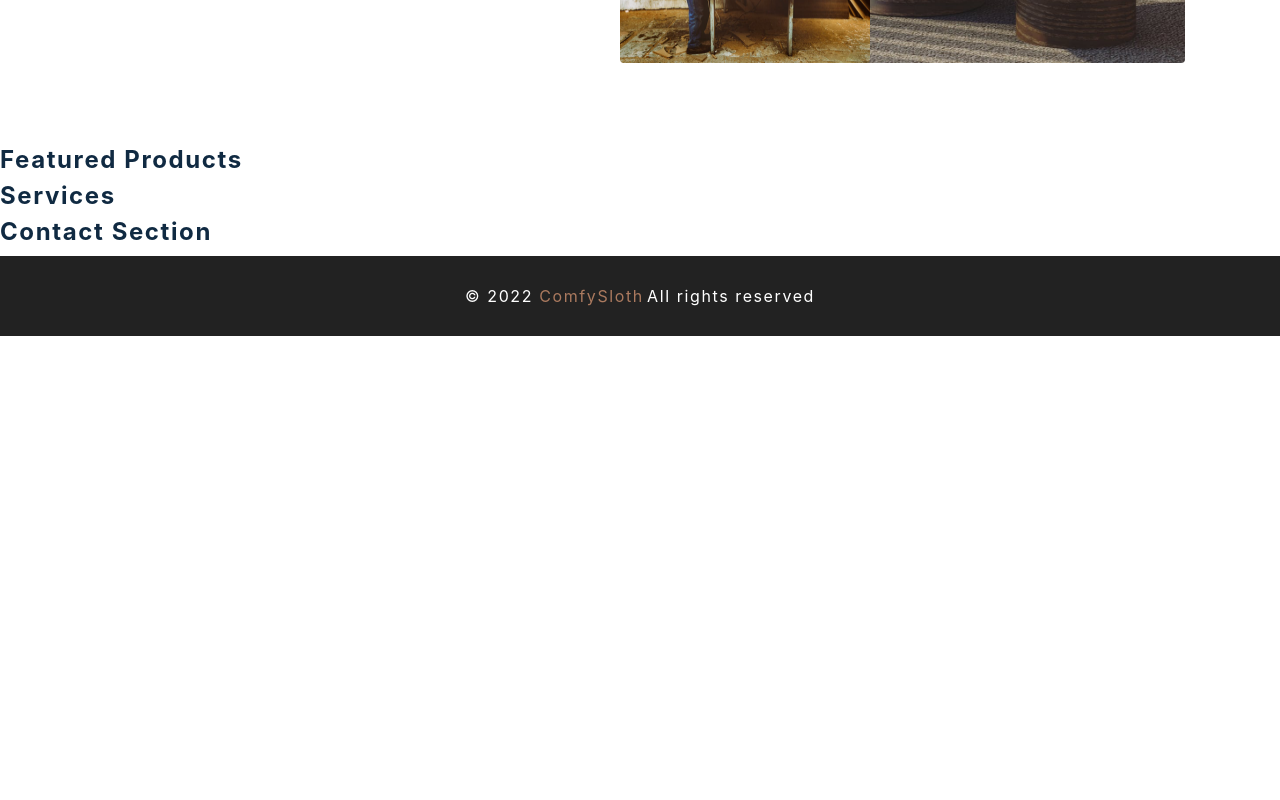
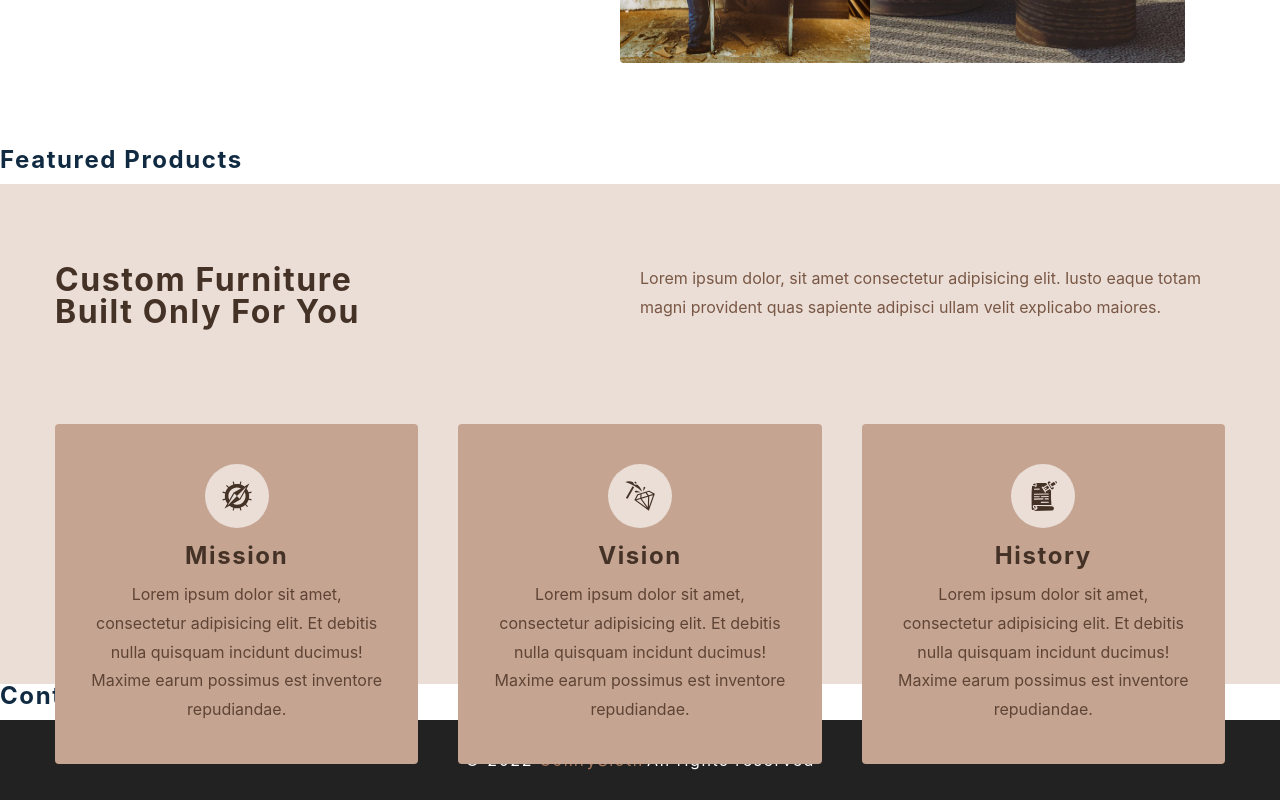
Before and after one commit to livos/jsc-react-comfy-sloth-ecom, a React (Create React App) app: page / in a window 1280 px wide. Shown: the part 652-1452 px from the top of the page. Before the commit the page ends 988 px from the top, so only its background shows below. Built offline with nearby package versions, Linux system fonts and the light colour scheme; the HTML template or start-up script is replaced by a standard one.

Commit message:
home page services

```diff
--- a/src/components/Services.js
+++ b/src/components/Services.js
@@ -1,10 +1,42 @@
-import React from 'react'
-import styled from 'styled-components'
-import { services } from '../utils/constants'
+import React from "react";
+import styled from "styled-components";
+import { services } from "../utils/constants";
 
 const Services = () => {
-  return <h4>services </h4>
-}
+  return (
+    <Wrapper>
+      <div className="section-center">
+        <article className="header">
+          <h3>
+            custom furniture <br />
+            built only for you
+          </h3>
+          <p>
+            Lorem ipsum dolor, sit amet consectetur adipisicing elit. Iusto
+            eaque totam magni provident quas sapiente adipisci ullam velit
+            explicabo maiores.
+          </p>
+        </article>
+        <div className="services-center">
+          {services.map((service) => {
+            const { id, icon, title, text } = service;
+            return (
+              <article key={id} className="service">
+                <span className="icon">{icon}</span>
+                <h4>{title}</h4>
+                <p>
+                  Lorem ipsum dolor sit amet, consectetur adipisicing elit. Et
+                  debitis nulla quisquam incidunt ducimus! Maxime earum possimus
+                  est inventore repudiandae.
+                </p>
+              </article>
+            );
+          })}
+        </div>
+      </div>
+    </Wrapper>
+  );
+};
 
 const Wrapper = styled.section`
   h3,
@@ -68,5 +100,5 @@
       transform: translateY(5rem);
     }
   }
-`
-export default Services
+`;
+export default Services;
```
